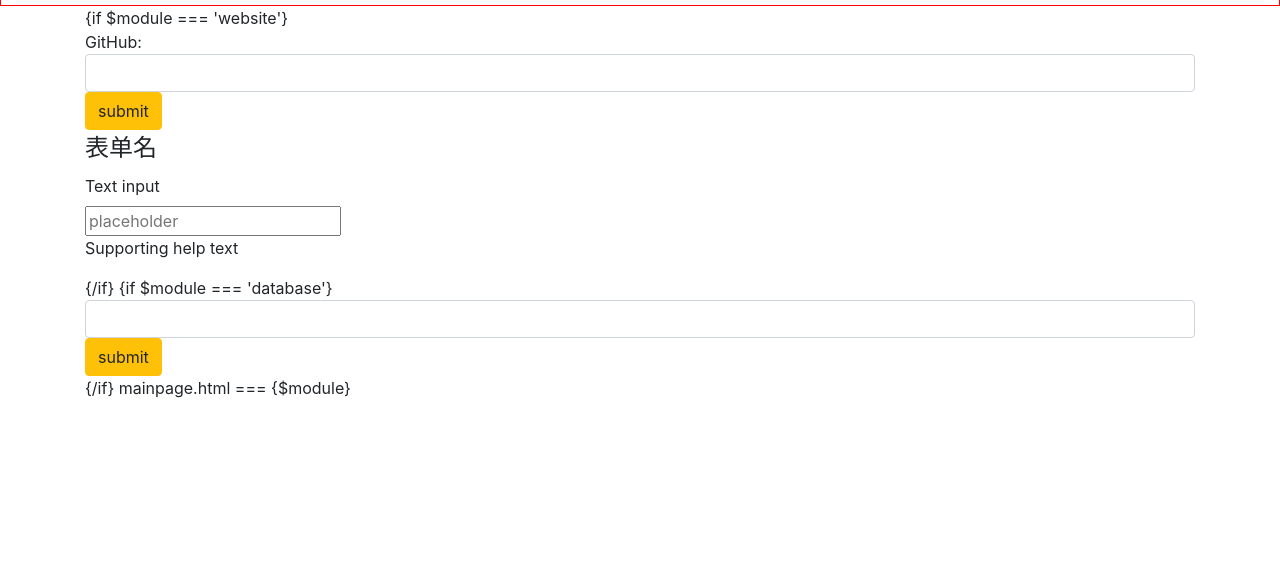
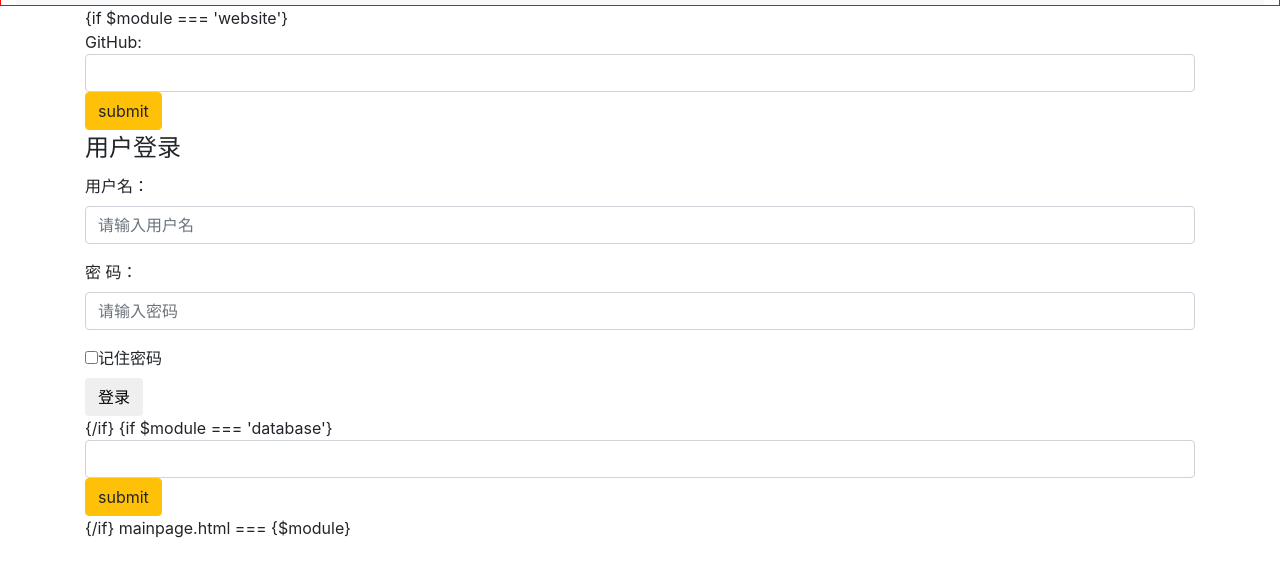
Before and after one commit to b2blosangeles/shusiou_simple, a plain HTML site: page admin/tpl/main.html in a window 1280 px wide. Shown: the part 52-628 px from the top of the page. Drawn offline with Linux system fonts and the light colour scheme.

Commit message:
Update main.html

```diff
--- a/admin/tpl/main.html
+++ b/admin/tpl/main.html
@@ -42,21 +42,21 @@
         </form>
 
 
-  <form class="form-horizontal">
+    <form action="#" method="post">
         <fieldset>
-      <div id="legend" class="">
-        <legend class="">表单名</legend>
+            <legend>用户登录</legend>
+            <div class="form-group">
+                <label for="">用户名：</label>
+                <input type="text" class="form-control" name="name" placeholder="请输入用户名">
             </div>
-    <div class="control-group">
-
-          <!-- Text input-->
-          <label class="control-label" for="input01">Text input</label>
-          <div class="controls">
-            <input type="text" placeholder="placeholder" class="input-xlarge">
-            <p class="help-block">Supporting help text</p>
+            <div class="form-group">
+                <label for="">密&nbsp;码：</label>
+                <input type="password" class="form-control" name="password" placeholder="请输入密码">
             </div>
+            <div class="checkbox">
+                <label><input type="checkbox" />记住密码</label>
             </div>
-
+            <button type="submit" class="btn btn-default">登录</button>
         </fieldset>
     </form>
 
```
Lines whose indentation alone changed are shown as unchanged.
